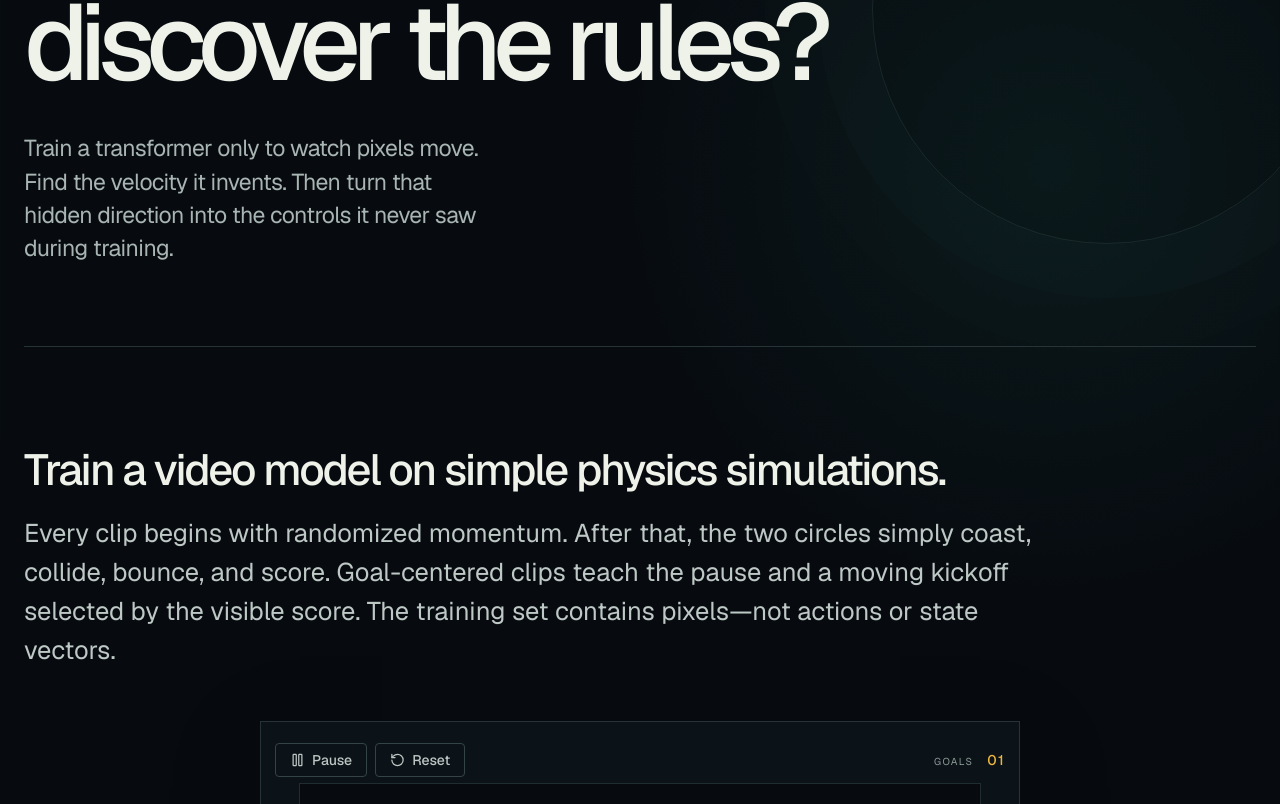
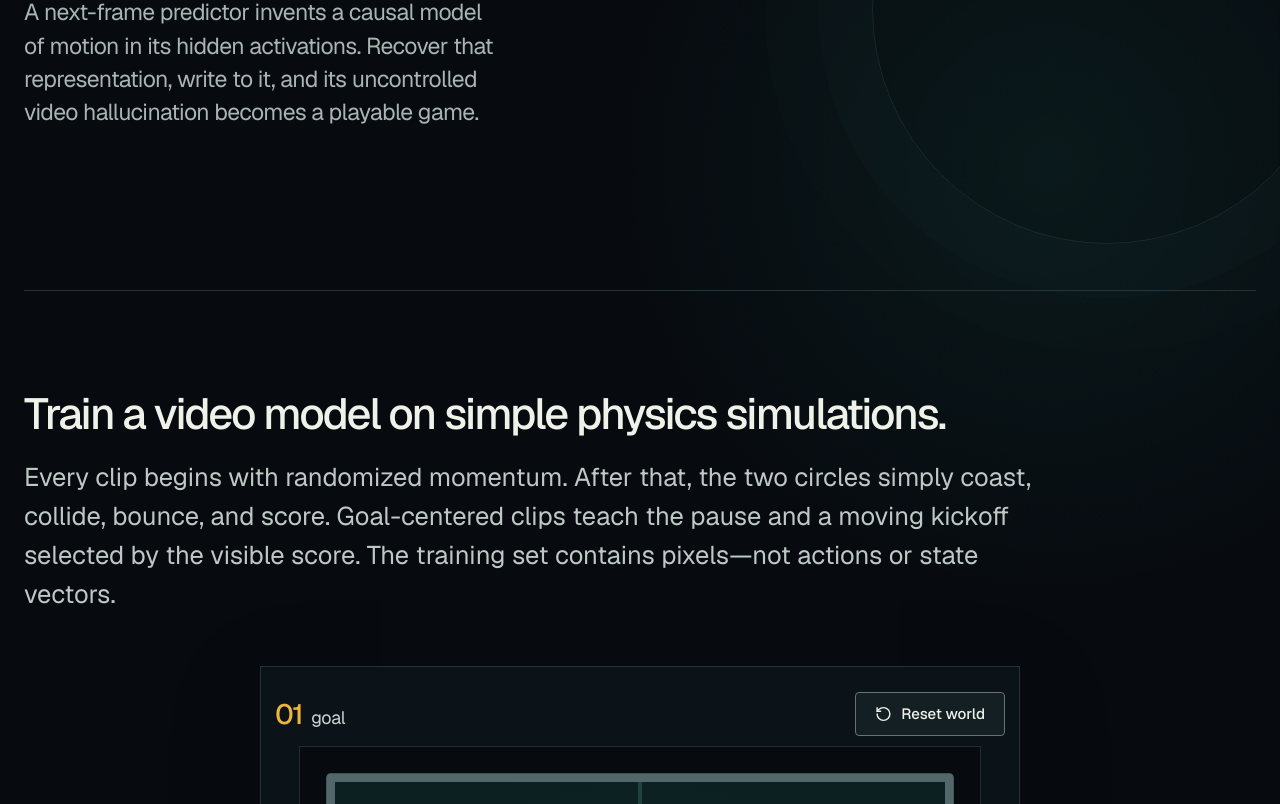
Before and after one commit to jayhack/blocket-league, a Next.js app: page / in a window 1280 px wide. Shown: the part 396-1200 px from the top of the page. Built offline with nearby package versions, Linux system fonts and the light colour scheme.

Commit message:
Lead with causal physics intervention

```diff
--- a/components/blocket-league/blocket-league-lab.module.css
+++ b/components/blocket-league/blocket-league-lab.module.css
@@ -98,11 +98,11 @@
 }
 
 .hero h1 {
-  max-width: 940px;
+  max-width: 900px;
   margin: 0;
   position: relative;
   z-index: 1;
-  font-size: clamp(58px, 8.4vw, 126px);
+  font-size: clamp(52px, 6.7vw, 92px);
   font-weight: 450;
   line-height: 0.9;
   letter-spacing: -0.075em;
@@ -1913,52 +1913,49 @@
 }
 
 .canvasHeader {
-  min-height: 48px;
+  min-height: 66px;
   display: flex;
   align-items: center;
   justify-content: space-between;
   flex-wrap: wrap;
-  gap: 20px;
-}
-
-.simulatorActions {
-  display: flex;
-  align-items: center;
-  gap: 8px;
-}
-
-.simulatorActions button {
-  min-height: 34px;
-  padding: 0 14px;
-  display: inline-flex;
+  gap: 16px;
+}
+
+.simulatorReset {
+  min-height: 44px;
+  padding: 0 19px;
+  display: flex;
   align-items: center;
   justify-content: center;
-  gap: 7px;
-  border: 1px solid #334346;
+  gap: 9px;
+  border: 1px solid #647578;
   border-radius: 4px;
-  background: transparent;
-  color: #bdc6c3;
+  background: #131f23;
+  color: var(--ink);
   font-family: var(--font-sans);
-  font-size: 14px;
-  font-weight: 450;
+  font-size: 15px;
+  font-weight: 500;
   letter-spacing: 0;
   cursor: pointer;
 }
 
-.simulatorActions button:hover {
-  border-color: #647578;
-  color: var(--ink);
-}
-
-.simulatorActions svg {
-  width: 15px;
+.simulatorReset:hover {
+  border-color: var(--mint);
+  background: #17272a;
+}
+
+.simulatorReset svg {
+  width: 17px;
 }
 
 .score {
-  color: var(--muted);
-  font-family: var(--font-mono);
-  font-size: 10px;
-  letter-spacing: 0.14em;
+  display: inline-flex;
+  align-items: baseline;
+  gap: 9px;
+  color: #cbd4d1;
+  font-family: var(--font-sans);
+  font-size: 18px;
+  letter-spacing: -0.02em;
 }
 
 .liveLabel {
@@ -1975,10 +1972,11 @@
 }
 
 .score strong {
-  margin-left: 10px;
   color: var(--gold);
-  font-size: 14px;
+  font-family: var(--font-sans);
+  font-size: 28px;
   font-weight: 500;
+  letter-spacing: -0.05em;
 }
 
 .canvas {
@@ -3466,7 +3464,7 @@
   }
 
   .hero h1 {
-    font-size: clamp(52px, 16vw, 82px);
+    font-size: clamp(46px, 13vw, 68px);
   }
 
   .sectionHeading {
--- a/components/blocket-league/blocket-league-lab.tsx
+++ b/components/blocket-league/blocket-league-lab.tsx
@@ -5,8 +5,6 @@ import Image from "next/image";
 import {
   ArrowRight,
   CircleDot,
-  Pause,
-  Play,
   RotateCcw,
 } from "lucide-react";
 
@@ -168,7 +166,6 @@ export function BlocketLeagueLab() {
   const [initialWorld] = useState(() => createPassiveWorld(17));
   const worldRef = useRef<WorldState>(initialWorld);
   const [snapshot, setSnapshot] = useState(() => snapshotWorld(initialWorld));
-  const [paused, setPaused] = useState(false);
 
   useEffect(() => {
     let animationFrame = 0;
@@ -181,7 +178,7 @@ export function BlocketLeagueLab() {
       accumulator = Math.min(accumulator + now - previous, 250);
       previous = now;
       let advanced = false;
-      while (!paused && accumulator >= stepDuration) {
+      while (accumulator >= stepDuration) {
         stepWorld(world, 0, true);
         accumulator -= stepDuration;
         advanced = true;
@@ -192,7 +189,7 @@ export function BlocketLeagueLab() {
     };
     animationFrame = requestAnimationFrame(animate);
     return () => cancelAnimationFrame(animationFrame);
-  }, [paused]);
+  }, []);
 
   const reset = () => {
     const world = worldRef.current;
@@ -210,10 +207,11 @@ export function BlocketLeagueLab() {
       </header>
 
       <section className={styles.hero} id="top">
-        <h1>Can a tiny world model<br />discover the rules?</h1>
+        <h1>Find the physics inside a transformer. Then steer it.</h1>
         <p className={styles.heroCopy}>
-          Train a transformer only to watch pixels move. Find the velocity it invents.
-          Then turn that hidden direction into the controls it never saw during training.
+          A next-frame predictor invents a causal model of motion in its hidden activations.
+          Recover that representation, write to it, and its uncontrolled video hallucination
+          becomes a playable game.
         </p>
       </section>
 
@@ -232,16 +230,13 @@ export function BlocketLeagueLab() {
         <div className={styles.simulatorShell}>
           <div className={styles.canvasColumn}>
             <div className={styles.canvasHeader}>
-              <div className={styles.simulatorActions}>
-                <button type="button" onClick={() => setPaused((value) => !value)}>
-                  {paused ? <Play aria-hidden="true" /> : <Pause aria-hidden="true" />}
-                  {paused ? "Resume" : "Pause"}
-                </button>
-                <button type="button" onClick={reset}>
-                  <RotateCcw aria-hidden="true" /> Reset
-                </button>
+              <div className={styles.score} aria-label={`${snapshot.score} goals scored`}>
+                <strong>{snapshot.score.toString().padStart(2, "0")}</strong>
+                <span>{snapshot.score === 1 ? "goal" : "goals"}</span>
               </div>
-              <div className={styles.score}>GOALS <strong>{snapshot.score.toString().padStart(2, "0")}</strong></div>
+              <button className={styles.simulatorReset} type="button" onClick={reset}>
+                <RotateCcw aria-hidden="true" /> Reset world
+              </button>
             </div>
             <canvas
               ref={canvasRef}
--- a/eslint.config.mjs
+++ b/eslint.config.mjs
@@ -9,6 +9,7 @@ const eslintConfig = defineConfig([
   globalIgnores([
     // Default ignores of eslint-config-next:
     ".next/**",
+    ".venv/**",
     "out/**",
     "build/**",
     "next-env.d.ts",
--- a/lib/blocket-league/sim.ts
+++ b/lib/blocket-league/sim.ts
@@ -30,7 +30,7 @@ export const WORLD = {
   puckMass: 1,
   playerAcceleration: 3.35,
   playerDrag: 1.55,
-  puckDrag: 0.12,
+  puckDrag: 0.045,
   maxPlayerSpeed: 1.25,
   restitution: 0.91,
   goalLow: 0.35,
```
Also changed, not shown: 1 other file (tests, documents, lock files or other folders).
